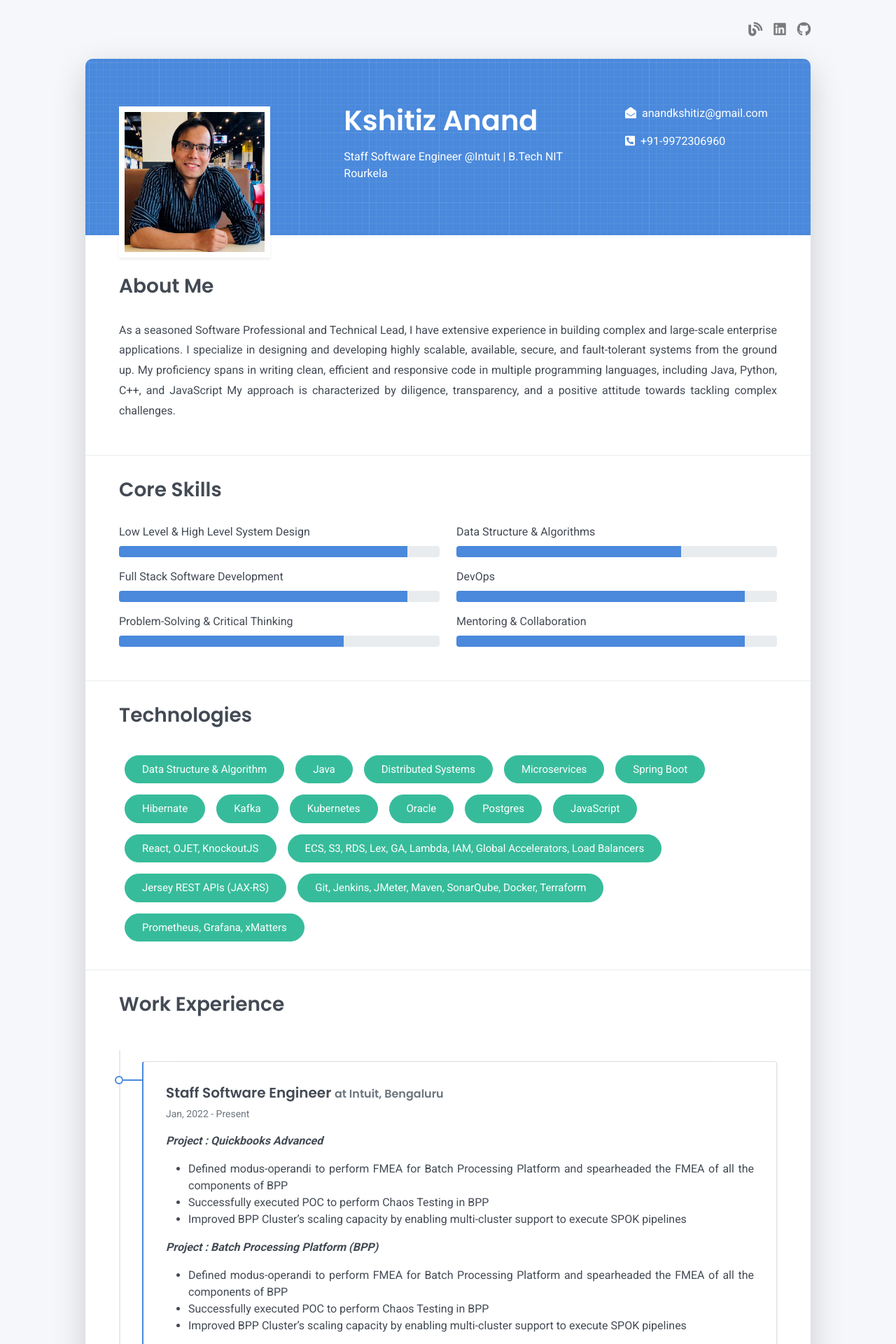
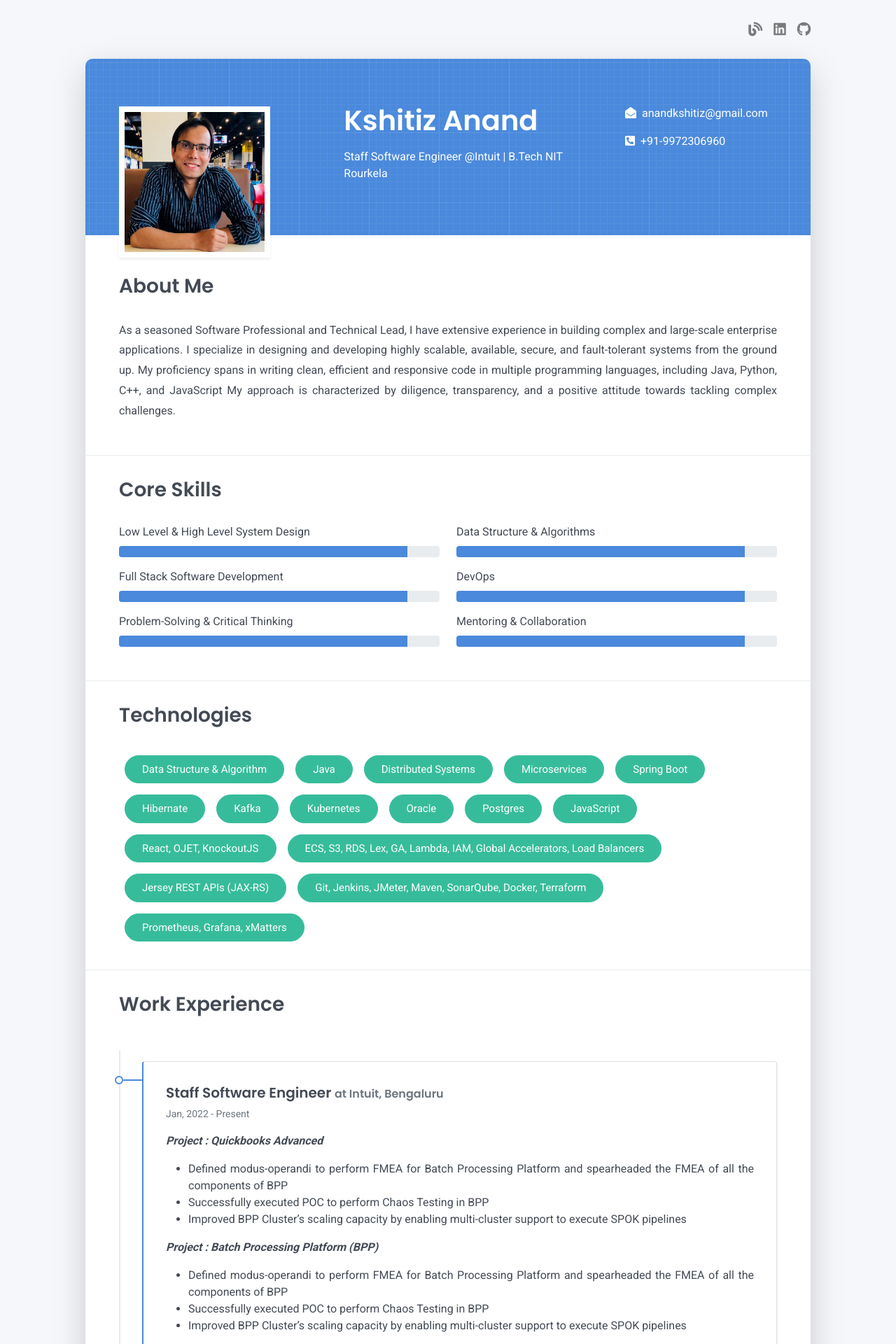
Before and after one commit to anandkshitiz/anandkshitiz.github.io, a Jekyll site: the page built from tabs/about.md, in a window 1280 px wide. Shown: the top 1920 px of the page at 70% size. Built offline with Jekyll 4.4.1, drawn with Linux system fonts in a browser that asks for light colours.

Commit message:
modified skills

```diff
--- a/tabs/about/content/skills-section.html
+++ b/tabs/about/content/skills-section.html
@@ -18,7 +18,7 @@
     <div class="mb-2"><span>Problem-Solving & Critical Thinking </span>
       <div class="progress my-1">
         <div class="progress-bar bg-primary" role="progressbar" data-aos="zoom-in-right" data-aos-delay="300"
-          data-aos-anchor=".skills-section" style="width: 70%" aria-valuenow="70" aria-valuemin="0" aria-valuemax="100">
+          data-aos-anchor=".skills-section" style="width: 90%" aria-valuenow="70" aria-valuemin="0" aria-valuemax="100">
         </div>
       </div>
     </div>
@@ -27,7 +27,7 @@
     <div class="mb-2"><span>Data Structure & Algorithms </span>
       <div class="progress my-1">
         <div class="progress-bar bg-primary" role="progressbar" data-aos="zoom-in-right" data-aos-delay="300"
-          data-aos-anchor=".skills-section" style="width: 70%" aria-valuenow="70" aria-valuemin="0" aria-valuemax="100">
+          data-aos-anchor=".skills-section" style="width: 90%" aria-valuenow="70" aria-valuemin="0" aria-valuemax="100">
         </div>
       </div>
     </div>
```
